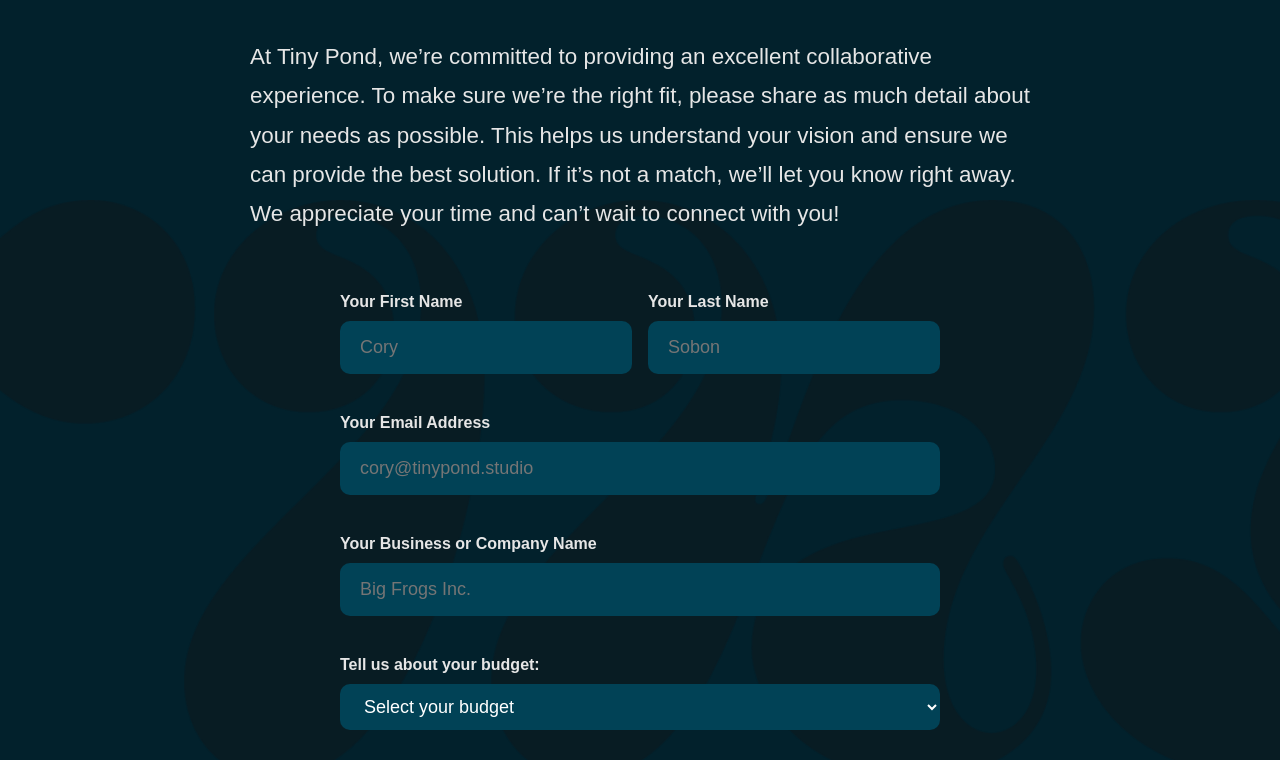
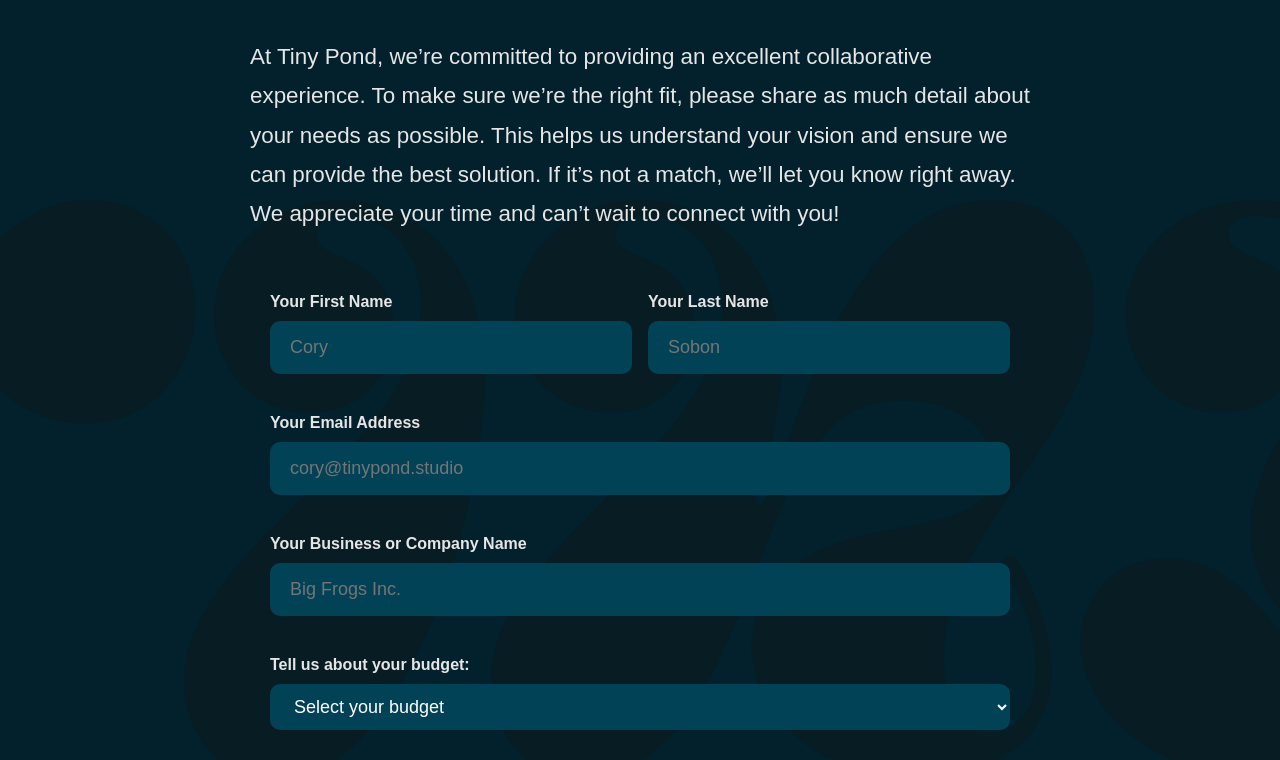
Before and after one commit to adobopunk/tinypond, an Eleventy site: page src/contact.html in a window 1280 px wide. Shown: the part 192-952 px from the top of the page. Built offline with nearby package versions, Linux system fonts and the light colour scheme; Eleventy itself is replaced by a stand-in of ours; files that its build step writes are made by us from their sources.

Commit message:
adjusted contact form width css

```diff
--- a/app/scss/components/_form.scss
+++ b/app/scss/components/_form.scss
@@ -3,13 +3,11 @@
 .form-container {
 	padding: 20px;
 	width: 100%;
-	max-width: 900px; /* Maximum width of the form */
+	width: clamp(100%, 85vw, 900px);
+	max-width: 100%; /* Maximum width of the form */
+
 	margin: 0 auto; /* Center the form container */
 	margin-block-end: u.rem(80);
-
-	@include u.breakpoint(large) {
-		max-width: 50vw;
-	}
 }
 
 form {
```
Also changed, not shown: assets/css/index.css, assets/css/style.css, 2 other files.
